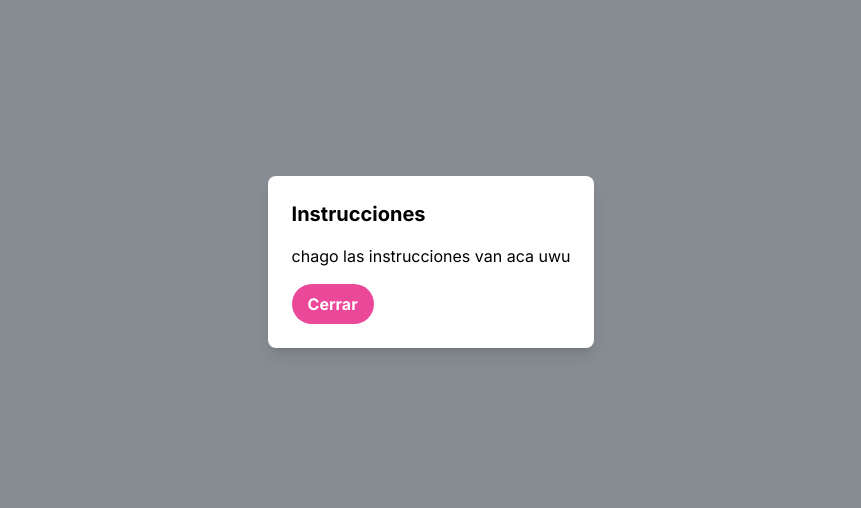
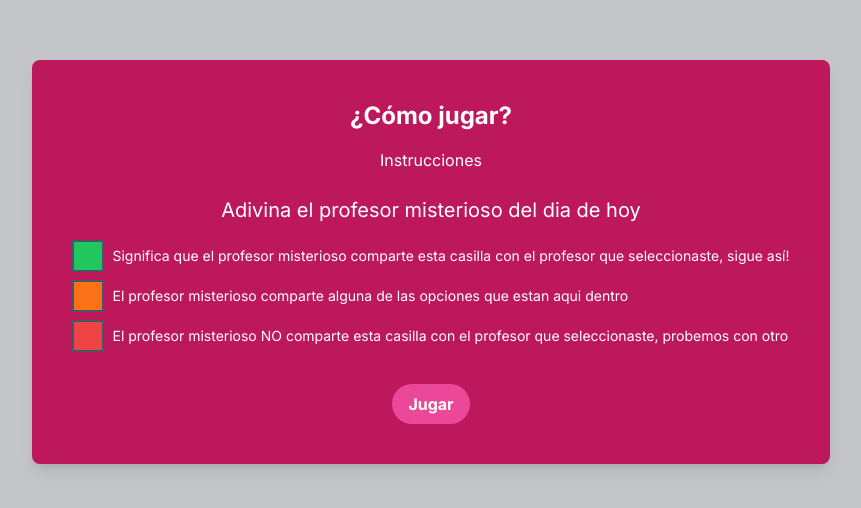
Before and after one commit to CristobalEsp01/Grupo1-INFO104, a Next.js app in the folder infodle/: page / in a window 1280 px wide. Shown: the part 138-646 px from the top of the page, without its empty margins (209-1070 px from the left). Built offline with nearby package versions, Linux system fonts and the light colour scheme.

Commit message:
Instrucciones falta agregar blur

```diff
--- a/infodle/src/app/page.js
+++ b/infodle/src/app/page.js
@@ -66,6 +66,9 @@ export default function Home() {
       <ModalInstrucciones showModal={showModal} handleCloseModal={handleCloseModal} />
       {!showModal && (
         <div className="p-6">
+          <div className="w-full flex justify-center">
+          <h1 className="bg-red-400 text-white w-96 h-12 rounded-lg flex items-center justify-center text-2xl mb-2 shadow-lg">Infodle</h1>
+        </div>
           <BarraBusqueda
             nombreIngresado={nombreIngresado}
             handleInputChange={handleInputChange}
--- a/infodle/src/components/modalInstrucciones.js
+++ b/infodle/src/components/modalInstrucciones.js
@@ -2,16 +2,33 @@ import React from 'react';
 
 const ModalInstrucciones = ({ showModal, handleCloseModal }) => (
   showModal ? (
-    <div className="fixed inset-0 bg-gray-900 bg-opacity-50 flex justify-center items-center z-50">
-      <div className="bg-white p-6 rounded-lg shadow-lg">
-        <h2 className="text-xl font-bold mb-4">Instrucciones</h2>
-        <p>chago las instrucciones van aca uwu</p>
-        <button
-          className="bg-pink-500 hover:bg-pink-600 text-white font-bold py-2 px-4 rounded-full mt-4"
-          onClick={handleCloseModal}
-        >
-          Cerrar
-        </button>
+    <div className="fixed inset-0 flex justify-center items-center bg-gray-900 bg-opacity-25 text-white">
+          <div className="bg-pink-700 p-10 rounded-lg max-w-auto mx-auto text-center shadow-lg">
+            <h1 className="text-2xl font-bold mb-4">¿Cómo jugar?</h1>
+            <h2 className="text-l mb-6">Instrucciones</h2>
+            <h3 className="text-xl mb-4">Adivina el profesor misterioso del dia de hoy</h3>
+            <div className="flex flex-col items-center mb-6 text-sm">
+              <ul>
+                <div className="flex items-center mb-2">
+                  <div className="w-8 h-8 bg-green-500 mr-2 border-2 border-slate-600 border-solid"></div>
+                  Significa que el profesor misterioso comparte esta casilla con el profesor que seleccionaste, sigue así!
+                </div>
+                <div className="flex items-center mb-2">
+                  <div className="w-8 h-8 bg-orange-500 mr-2 border-2 border-slate-600 border-solid"></div>
+                  El profesor misterioso comparte alguna de las opciones que estan aqui dentro
+                </div>
+                <div className="flex items-center mb-2">
+                  <div className="w-8 h-8 bg-red-500 mr-2 border-2 border-slate-600 border-solid"></div>
+                 El profesor misterioso NO comparte esta casilla con el profesor que seleccionaste, probemos con otro
+                </div>
+              </ul>
+            </div>
+            <button
+              className="bg-pink-500 hover:bg-pink-600 text-white font-bold py-2 px-4 rounded-full transition duration-300"
+              onClick={handleCloseModal}
+            >
+              Jugar
+            </button>
       </div>
     </div>
   ) : null
```
